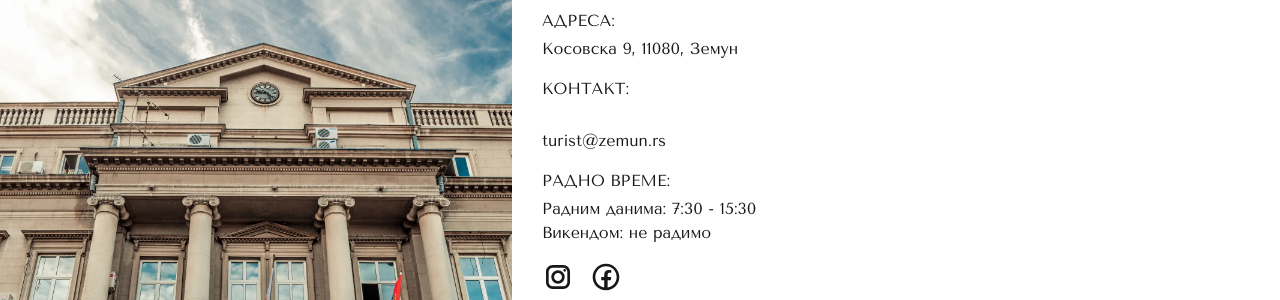
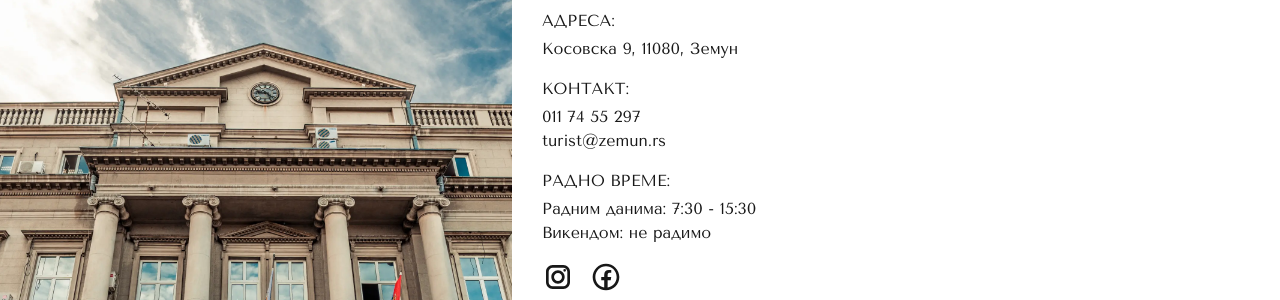
Before and after one commit to tkzzemun/zemuncenter, a Jekyll site: the page built from _pages/contact.md, in a window 1280 px wide. Shown: the part 141-441 px from the top of the page. Built offline with Jekyll 4.4.1, drawn with Linux system fonts in a browser that asks for light colours; some web fonts are replaced.

Commit message:
TinaCMS content update by TKZ

```diff
--- a/_pages/contact.md
+++ b/_pages/contact.md
@@ -8,5 +8,6 @@ Phone: 011 74 55 297
 email: turist@zemun.rs
 working: '7:30 - 15:30'
 weekends: не радимо
+phone: 011 74 55 297
 _template: contact
 ---
```
